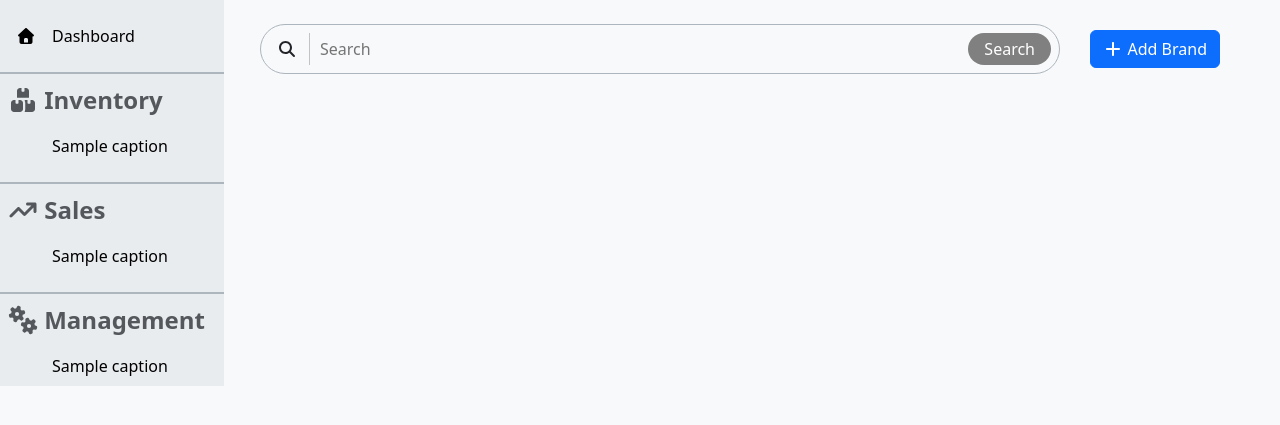
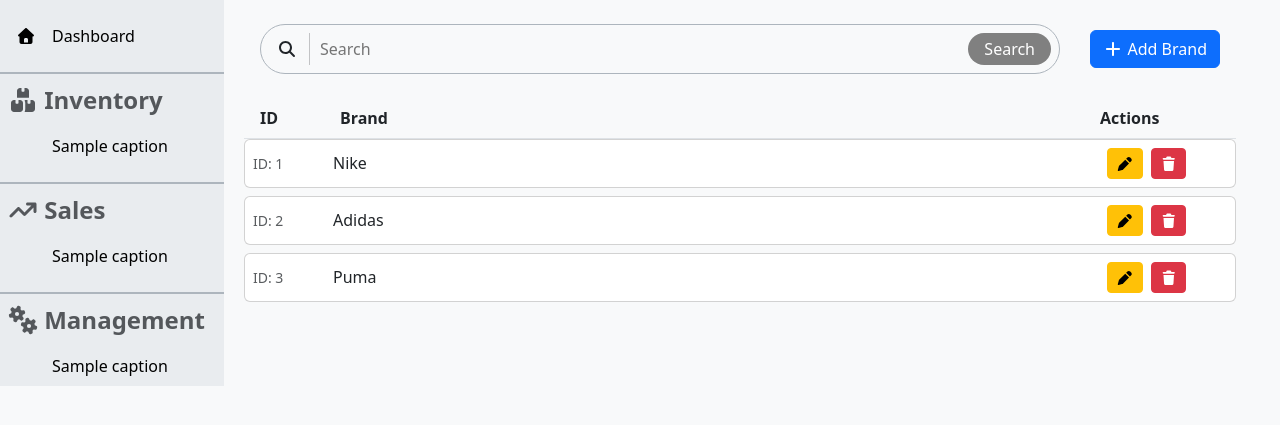
Before and after one commit to Terriakidesu/SYANDE-Meryl, a FastAPI app: template assets/public/templates/manage/brands.html in a window 1280 px wide. Shown: the part 91-516 px from the top of the page. Run offline with FastAPI, Linux system fonts and the light colour scheme; the template is opened without the code that fills it: most values are stand-ins (such as "Sample title", 1, 10 or a date in 2020); some libraries are stand-ins or nearby versions.

Commit message:
chore(auth): Add temporary superadmin login bypass
- Implemented hardcoded superadmin authentication for testing purposes
- Added session-based login with TODO to replace with secure method
- Updated brands management template with new list UI

feat(brands): Add brands management list UI

- Replaced empty container with structured brand list display
- Added header row showing ID, Brand name, and Actions columns
- Implemented brand cards with edit/delete buttons
- Included sample brand data (Nike, Adidas, Puma) for UI preview

```diff
--- a/assets/public/templates/manage/brands.html
+++ b/assets/public/templates/manage/brands.html
@@ -38,16 +38,70 @@
                 </button>
             </div>
 
-            <div class="px-2">
+            <div id="content-container" class="px-2">
+                <!-- List Header -->
+                <div class="d-flex py-2 px-3 fw-bold border-bottom">
+                    <div style="width: 80px;">ID</div>
+                    <div style="flex: 1;">Brand</div>
+                    <div style="width: 120px;">Actions</div>
+                </div>
+
+                <!-- List Items -->
+                <div class="brand-list">
+                    <div class="card mb-2">
+                        <div class="card-body d-flex align-items-center p-2">
+                            <div style="width: 80px;" class="text-muted small">ID: 1</div>
+                            <div style="flex: 1;" class="fw-medium">Nike</div>
+                            <div style="width: 120px;" class="d-flex gap-2">
+                                <button type="button" class="btn btn-warning btn-sm">
+                                    <i class="fa-solid fa-pen"></i>
+                                </button>
+                                <button type="button" class="btn btn-danger btn-sm">
+                                    <i class="fa-solid fa-trash"></i>
+                                </button>
+                            </div>
+                        </div>
+                    </div>
+                    <div class="card mb-2">
+                        <div class="card-body d-flex align-items-center p-2">
+                            <div style="width: 80px;" class="text-muted small">ID: 2</div>
+                            <div style="flex: 1;" class="fw-medium">Adidas</div>
+                            <div style="width: 120px;" class="d-flex gap-2">
+                                <button type="button" class="btn btn-warning btn-sm">
+                                    <i class="fa-solid fa-pen"></i>
+                                </button>
+                                <button type="button" class="btn btn-danger btn-sm">
+                                    <i class="fa-solid fa-trash"></i>
+                                </button>
+                            </div>
+                        </div>
+                    </div>
+                    <div class="card mb-2">
+                        <div class="card-body d-flex align-items-center p-2">
+                            <div style="width: 80px;" class="text-muted small">ID: 3</div>
+                            <div style="flex: 1;" class="fw-medium">Puma</div>
+                            <div style="width: 120px;" class="d-flex gap-2">
+                                <button type="button" class="btn btn-warning btn-sm">
+                                    <i class="fa-solid fa-pen"></i>
+                                </button>
+                                <button type="button" class="btn btn-danger btn-sm">
+                                    <i class="fa-solid fa-trash"></i>
+                                </button>
+                            </div>
+                        </div>
+                    </div>
+                </div>
+            </div>
+
+        </div>
+    </div>
+
+    <script>
 
 
 
-            </div>
+    </script>
 
-        </div>
-
-
-    </div>
 </body>
 
 </html>
```
Also changed, not shown: src/routes/api/auth.py (+12 -0 lines).
